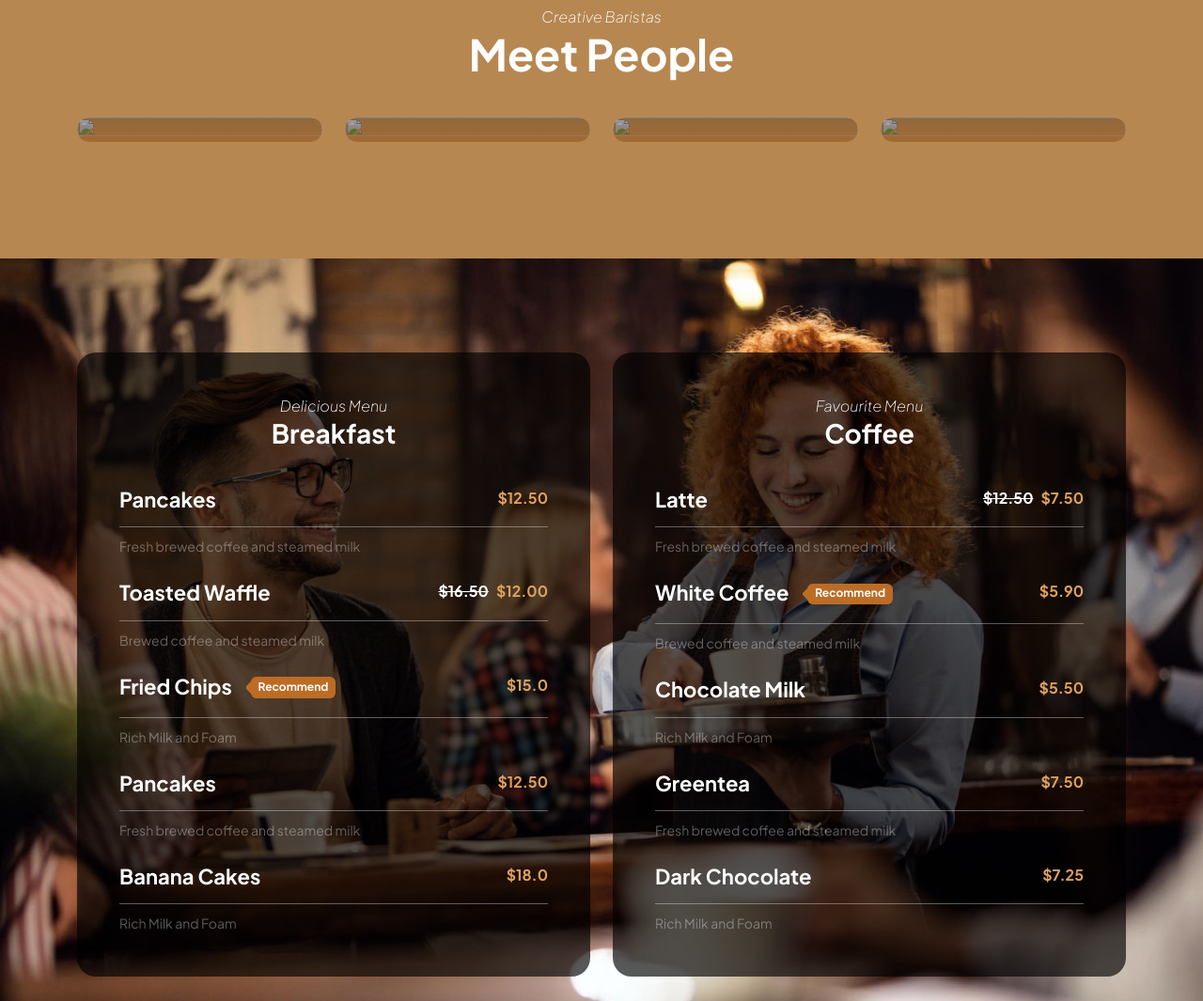
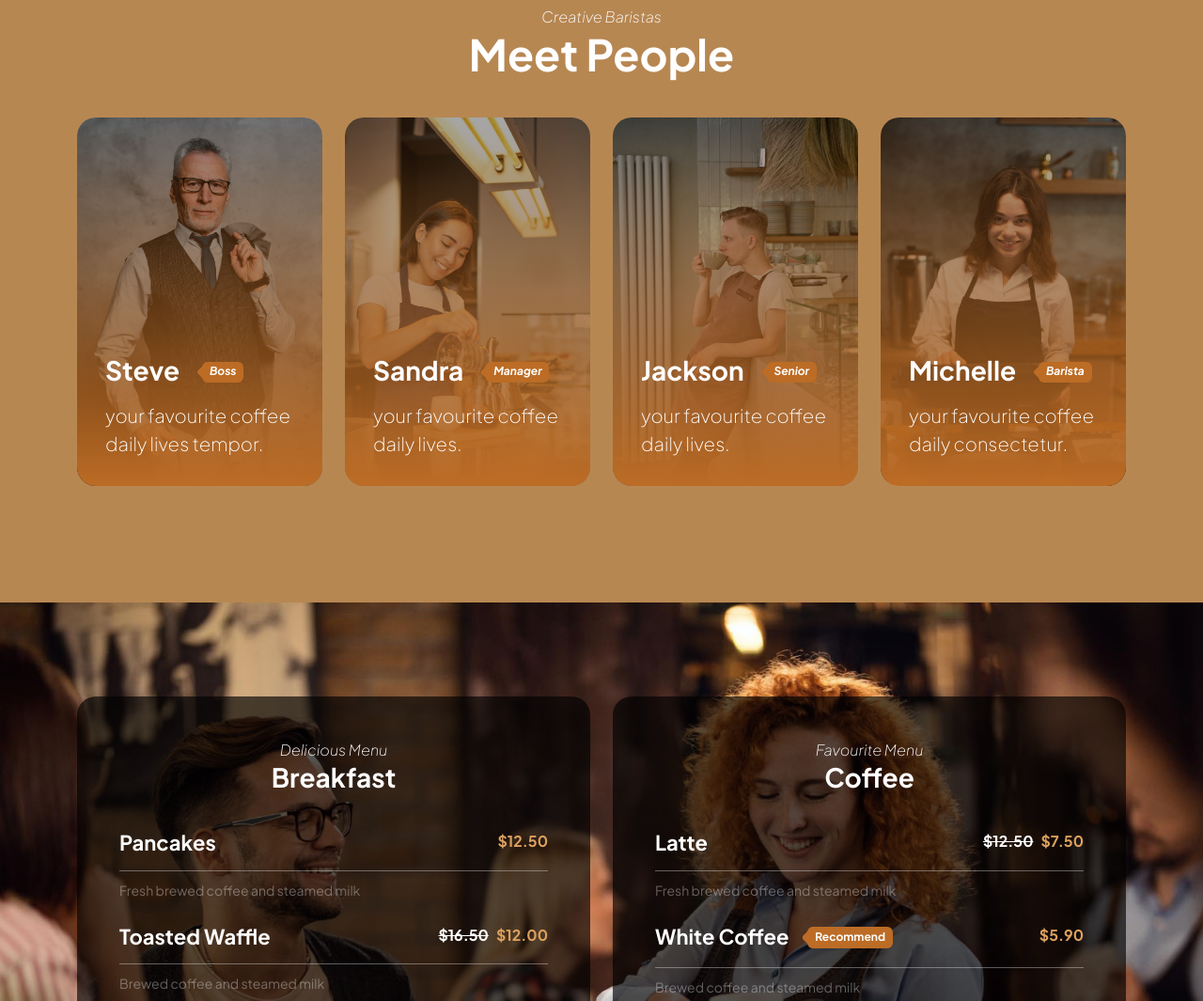
Before and after one commit to enockwest/Cafe, a plain HTML site: page index.html in a window 1280 px wide. Shown: the part 1640-2705 px from the top of the page at 94% size. Drawn offline with Linux system fonts and the light colour scheme; files that its build step writes are made by us from their sources; files whose address does not match are found by name.

Commit message:
Update index.html

```diff
--- a/index.html
+++ b/index.html
@@ -16,13 +16,13 @@
 
         <link href="https://fonts.googleapis.com/css2?family=Plus+Jakarta+Sans:ital,wght@0,200;0,400;0,600;0,700;1,200;1,700&display=swap" rel="stylesheet">
 
-        <link href="css/bootstrap.min.css" rel="stylesheet">
+        <link href="bootstrap.min.css" rel="stylesheet">
 
-        <link href="css/bootstrap-icons.css" rel="stylesheet">
+        <link href="bootstrap-icons.css" rel="stylesheet">
 
-        <link href="css/vegas.min.css" rel="stylesheet">
+        <link href="vegas.min.css" rel="stylesheet">
 
-        <link href="css/tooplate-barista.css" rel="stylesheet">
+        <link href="tooplate-barista.css" rel="stylesheet">
 
 <!--
 
@@ -41,7 +41,7 @@ Bootstrap 5 HTML CSS Template
                 <nav class="navbar navbar-expand-lg">
                     <div class="container">
                         <a class="navbar-brand d-flex align-items-center" href="index.html">
-                            <img src="images/coffee-beans.png" class="navbar-brand-image img-fluid" alt="Barista Cafe Template">
+                            <img src="coffee-beans.png" class="navbar-brand-image img-fluid" alt="Barista Cafe Template">
                             Barista
                         </a>
 
@@ -119,7 +119,7 @@ Bootstrap 5 HTML CSS Template
                             <div class="col-lg-6 col-12">
                                 <div class="ratio ratio-1x1">
                                     <video autoplay="" loop="" muted="" class="custom-video" poster="">
-                                        <source src="videos/pexels-mike-jones-9046237.mp4" type="video/mp4">
+                                        <source src="pexels-mike-jones-9046237.mp4" type="video/mp4">
 
                                         Your browser does not support the video tag.
                                     </video>
@@ -172,7 +172,7 @@ Bootstrap 5 HTML CSS Template
                                     </div>
 
                                     <div class="team-block-image-wrap">
-                                        <img src="images/team/portrait-elegant-old-man-wearing-suit.jpg" class="team-block-image img-fluid" alt="">
+                                        <img src="portrait-elegant-old-man-wearing-suit.jpg" class="team-block-image img-fluid" alt="">
                                     </div>
                                 </div>
                             </div>
@@ -190,7 +190,7 @@ Bootstrap 5 HTML CSS Template
                                     </div>
 
                                     <div class="team-block-image-wrap">
-                                        <img src="images/team/cute-korean-barista-girl-pouring-coffee-prepare-filter-batch-brew-pour-working-cafe.jpg" class="team-block-image img-fluid" alt="">
+                                        <img src="cute-korean-barista-girl-pouring-coffee-prepare-filter-batch-brew-pour-working-cafe.jpg" class="team-block-image img-fluid" alt="">
                                     </div>
                                 </div>
                             </div>
@@ -208,7 +208,7 @@ Bootstrap 5 HTML CSS Template
                                     </div>
 
                                     <div class="team-block-image-wrap">
-                                        <img src="images/team/small-business-owner-drinking-coffee.jpg" class="team-block-image img-fluid" alt="">
+                                        <img src="small-business-owner-drinking-coffee.jpg" class="team-block-image img-fluid" alt="">
                                     </div>
                                 </div>
                             </div>
@@ -226,7 +226,7 @@ Bootstrap 5 HTML CSS Template
                                     </div>
 
                                     <div class="team-block-image-wrap">
-                                        <img src="images/team/smiley-business-woman-working-cashier.jpg" class="team-block-image img-fluid" alt="">
+                                        <img src="smiley-business-woman-working-cashier.jpg" class="team-block-image img-fluid" alt="">
                                     </div>
                                 </div>
                             </div>
@@ -429,7 +429,7 @@ Bootstrap 5 HTML CSS Template
                                     <div class="timeline-content">
                                         <div class="reviews-block">
                                             <div class="reviews-block-image-wrap d-flex align-items-center">
-                                                <img src="images/reviews/young-woman-with-round-glasses-yellow-sweater.jpg" class="reviews-block-image img-fluid" alt="">
+                                                <img src="reviews/young-woman-with-round-glasses-yellow-sweater.jpg" class="reviews-block-image img-fluid" alt="">
 
                                                 <div class="">
                                                     <h6 class="text-white mb-0">Sandra</h6>
@@ -460,7 +460,7 @@ Bootstrap 5 HTML CSS Template
                                     <div class="timeline-content">
                                         <div class="reviews-block">
                                             <div class="reviews-block-image-wrap d-flex align-items-center">
-                                                <img src="images/reviews/senior-man-white-sweater-eyeglasses.jpg" class="reviews-block-image img-fluid" alt="">
+                                                <img src="reviews/senior-man-white-sweater-eyeglasses.jpg" class="reviews-block-image img-fluid" alt="">
 
                                                 <div class="">
                                                     <h6 class="text-white mb-0">Don</h6>
@@ -491,7 +491,7 @@ Bootstrap 5 HTML CSS Template
                                     <div class="timeline-content">
                                         <div class="reviews-block">
                                             <div class="reviews-block-image-wrap d-flex align-items-center">
-                                                <img src="images/reviews/young-beautiful-woman-pink-warm-sweater-natural-look-smiling-portrait-isolated-long-hair.jpg" class="reviews-block-image img-fluid" alt="">
+                                                <img src="reviews/young-beautiful-woman-pink-warm-sweater-natural-look-smiling-portrait-isolated-long-hair.jpg" class="reviews-block-image img-fluid" alt="">
 
                                                 <div class="">
                                                     <h6 class="text-white mb-0">Olivia</h6>
```
